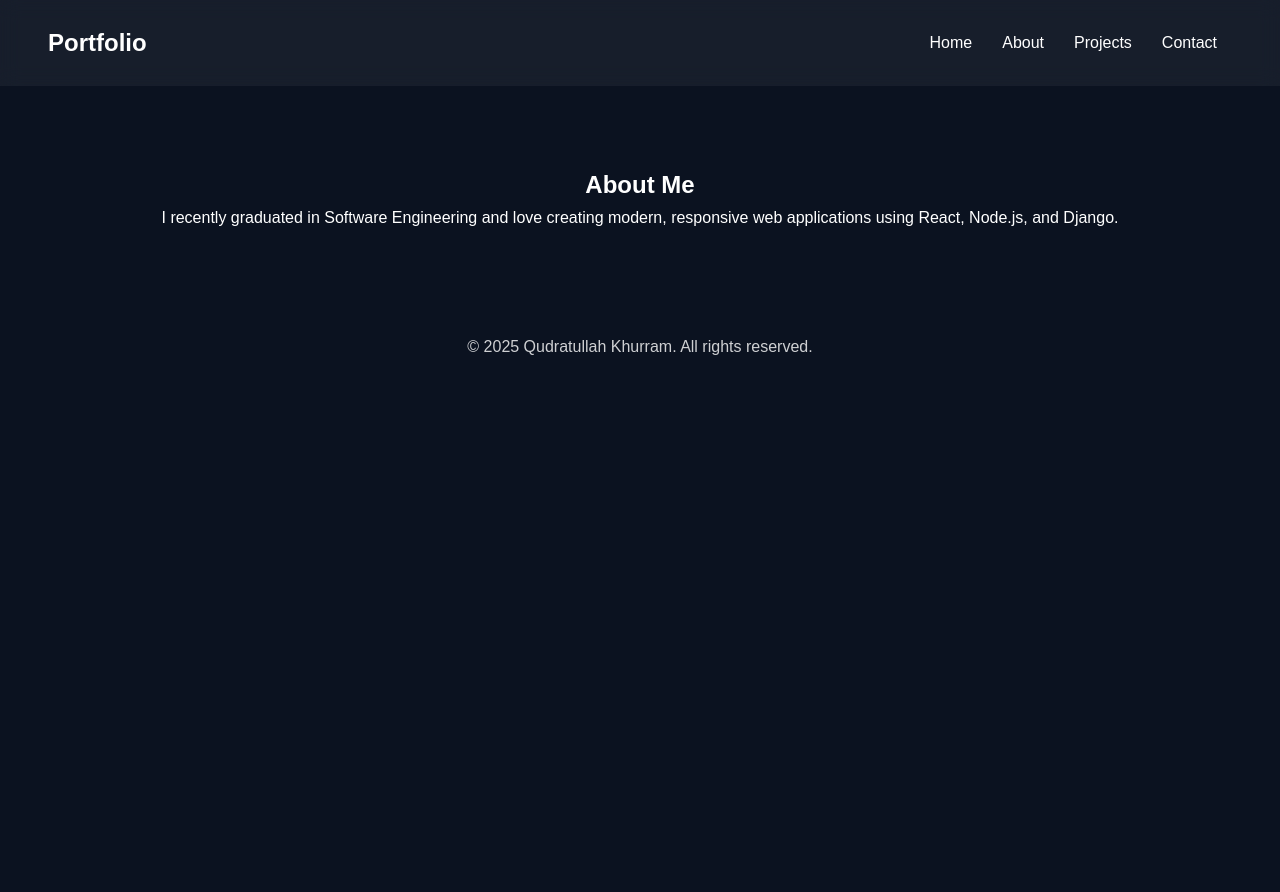
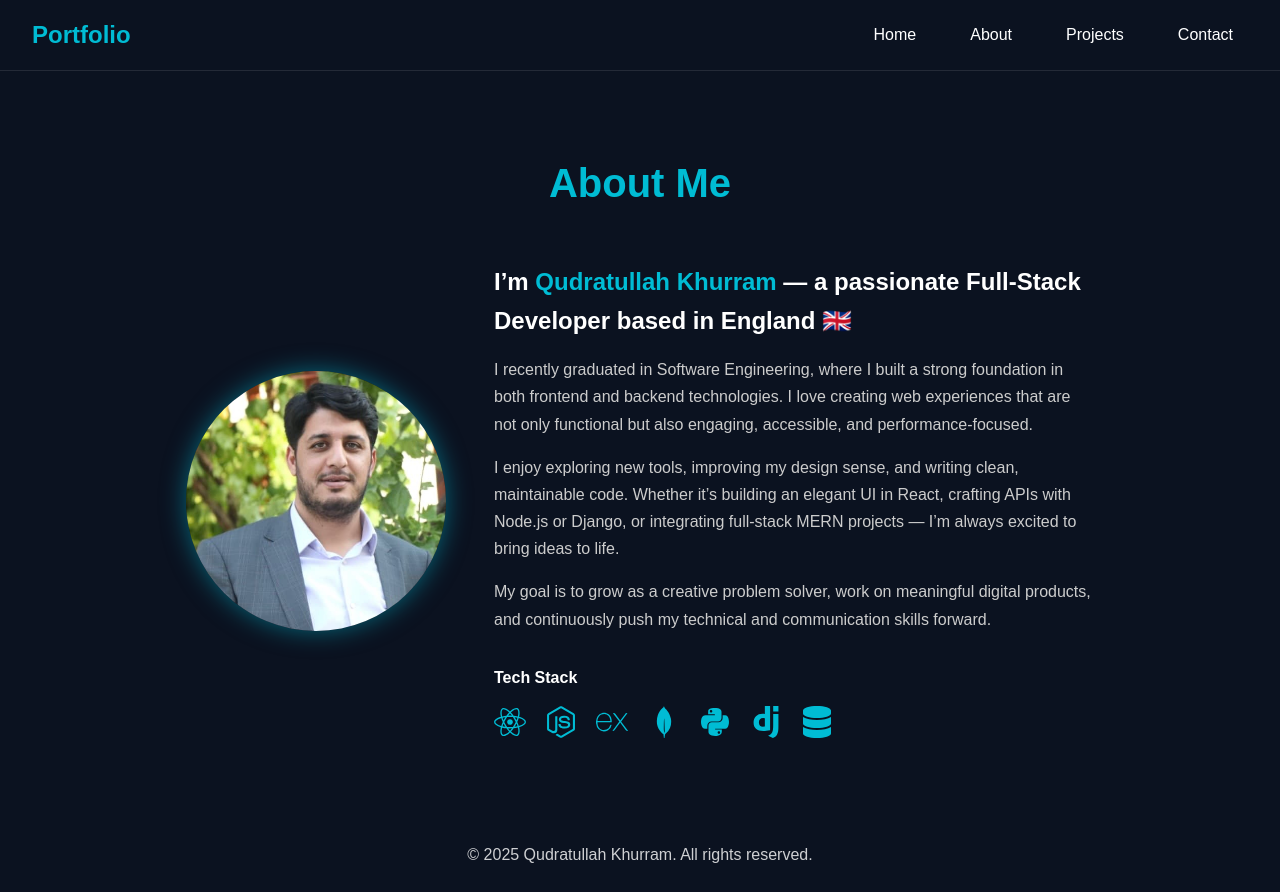
Before and after one commit to qudratullah-khurram/QudratullahKhurram.github.io, a React (Vite) app: page /about in a window 1280 px wide. Before the commit the page ends 800 px from the top, so only its background shows below. Built offline with nearby package versions, Linux system fonts and the light colour scheme.

Commit message:
fix: resolve routing delay issue and add About page

```diff
--- a/package.json
+++ b/package.json
@@ -14,7 +14,8 @@
     "react": "^19.1.1",
     "react-dom": "^19.1.1",
     "react-icons": "^5.5.0",
-    "react-router-dom": "^7.9.4"
+    "react-router-dom": "^7.9.5",
+    "react-transition-group": "^4.4.5"
   },
   "devDependencies": {
     "@eslint/js": "^9.36.0",
--- a/src/App.jsx
+++ b/src/App.jsx
@@ -1,5 +1,5 @@
-import { BrowserRouter, Router, Routes, Route, Link, useLocation } from "react-router-dom";
-import { motion } from "framer-motion";
+import { Routes, Route, Link, useLocation } from "react-router-dom";
+import { motion, AnimatePresence } from "framer-motion";
 import Hero from "./components/Hero";
 import About from "./components/About";
 import Projects from "./components/Projects";
@@ -7,7 +7,8 @@ import Contact from "./components/Contact";
 import Footer from "./components/Footer";
 
 export default function App() {
-  const location = useLocation()
+  const location = useLocation();
+
   return (
     <div>
       <motion.header
@@ -15,24 +16,61 @@ export default function App() {
         animate={{ opacity: 1, y: 0 }}
         transition={{ duration: 0.6 }}
         className="navbar"
+        style={styles.navbar}
       >
-        <h1 className="logo">Portfolio</h1>
-        <nav>
-          <Link to="/">Home</Link>
-          <Link to="/about">About</Link>
-          <Link to="/projects">Projects</Link>
-          <Link to="/contact">Contact</Link>
+        <h1 style={styles.logo}>Portfolio</h1>
+        <nav style={styles.navLinks}>
+          <Link to="/" style={styles.link}>
+            Home
+          </Link>
+          <Link to="/about" style={styles.link}>
+            About
+          </Link>
+          <Link to="/projects" style={styles.link}>
+            Projects
+          </Link>
+          <Link to="/contact" style={styles.link}>
+            Contact
+          </Link>
         </nav>
       </motion.header>
 
-        <Routes locaction = {location} key = {location.pathname}>
+      <Routes location={location} key={location.pathname}>
   <Route path="/" element={<Hero />} />
   <Route path="/about" element={<About />} />
   <Route path="/projects" element={<Projects />} />
   <Route path="/contact" element={<Contact />} />
 </Routes>
-
       <Footer />
     </div>
   );
 }
+
+const styles = {
+  navbar: {
+    display: "flex",
+    justifyContent: "space-between",
+    alignItems: "center",
+    padding: "1rem 2rem",
+    background: "#0b1220",
+    position: "sticky",
+    top: 0,
+    zIndex: 1000,
+    borderBottom: "1px solid rgba(255,255,255,0.1)",
+  },
+  logo: {
+    fontSize: "1.5rem",
+    fontWeight: "700",
+    color: "#00bcd4",
+  },
+  navLinks: {
+    display: "flex",
+    gap: "1.5rem",
+  },
+  link: {
+    color: "white",
+    textDecoration: "none",
+    fontWeight: "500",
+    transition: "color 0.2s ease",
+  },
+};
--- a/src/components/About.jsx
+++ b/src/components/About.jsx
@@ -1,11 +1,125 @@
+import { motion } from "framer-motion";
+import { FaReact, FaNodeJs, FaPython, FaDatabase } from "react-icons/fa";
+import { SiDjango, SiMongodb, SiExpress, SiTailwindcss } from "react-icons/si";
+import myPhoto from "../assets/me.jpg";
+
 export default function About() {
   return (
-    <section id="about">
-      <h2>About Me</h2>
-      <p>
-        I recently graduated in Software Engineering and love creating modern,
-        responsive web applications using React, Node.js, and Django.
-      </p>
+    <section id="about" style={styles.section}>
+      <motion.h2
+        initial={{ opacity: 0, y: 20 }}
+        whileInView={{ opacity: 1, y: 0 }}
+        transition={{ duration: 0.6 }}
+        style={styles.title}
+      >
+        About Me
+      </motion.h2>
+
+      <div style={styles.container}>
+        <motion.img
+          src={myPhoto}
+          alt="Qudratullah Khurram"
+          style={styles.image}
+          initial={{ opacity: 0, scale: 0.9 }}
+          whileInView={{ opacity: 1, scale: 1 }}
+          transition={{ duration: 0.8 }}
+        />
+        <motion.div
+          initial={{ opacity: 0, x: 40 }}
+          whileInView={{ opacity: 1, x: 0 }}
+          transition={{ duration: 0.8 }}
+          style={styles.textBox}
+        >
+          <h3 style={styles.heading}>
+            I’m <span style={{ color: "#00bcd4" }}>Qudratullah Khurram</span> —
+            a passionate Full-Stack Developer based in England 🇬🇧
+          </h3>
+
+          <p style={styles.paragraph}>
+            I recently graduated in Software Engineering, where I built a strong
+            foundation in both frontend and backend technologies. I love
+            creating web experiences that are not only functional but also
+            engaging, accessible, and performance-focused.
+          </p>
+
+          <p style={styles.paragraph}>
+            I enjoy exploring new tools, improving my design sense, and writing
+            clean, maintainable code. Whether it’s building an elegant UI in
+            React, crafting APIs with Node.js or Django, or integrating
+            full-stack MERN projects — I’m always excited to bring ideas to life.
+          </p>
+
+          <p style={styles.paragraph}>
+            My goal is to grow as a creative problem solver, work on meaningful
+            digital products, and continuously push my technical and
+            communication skills forward.
+          </p>
+          <div style={styles.skills}>
+            <h4 style={{ marginBottom: "1rem" }}>Tech Stack</h4>
+            <div style={styles.icons}>
+              <FaReact title="React" />
+              <FaNodeJs title="Node.js" />
+              <SiExpress title="Express" />
+              <SiMongodb title="MongoDB" />
+              <FaPython title="Python" />
+              <SiDjango title="Django" />
+              <FaDatabase title="Databases" />
+            </div>
+          </div>
+        </motion.div>
+      </div>
     </section>
   );
 }
+
+const styles = {
+  section: {
+    padding: "5rem 2rem",
+    backgroundColor: "#0b1220",
+    color: "white",
+    textAlign: "center",
+  },
+  title: {
+    fontSize: "2.5rem",
+    color: "#00bcd4",
+    marginBottom: "3rem",
+  },
+  container: {
+    display: "flex",
+    flexWrap: "wrap",
+    justifyContent: "center",
+    alignItems: "center",
+    gap: "3rem",
+  },
+  image: {
+    width: "260px",
+    height: "260px",
+    borderRadius: "50%",
+    objectFit: "cover",
+    boxShadow: "0 0 25px rgba(0, 188, 212, 0.5)",
+  },
+  textBox: {
+    maxWidth: "600px",
+    textAlign: "left",
+  },
+  heading: {
+    fontSize: "1.5rem",
+    marginBottom: "1rem",
+  },
+  paragraph: {
+    color: "#ccc",
+    fontSize: "1rem",
+    lineHeight: "1.7",
+    marginBottom: "1rem",
+  },
+  skills: {
+    marginTop: "2rem",
+  },
+  icons: {
+    display: "flex",
+    flexWrap: "wrap",
+    gap: "1.2rem",
+    fontSize: "2rem",
+    color: "#00bcd4",
+  },
+};
--- a/src/components/Contact.jsx
+++ b/src/components/Contact.jsx
@@ -6,7 +6,8 @@ export default function Contact() {
     <section id="contact" style={styles.contactSection}>
       <motion.h2
         initial={{ opacity: 0, y: 20 }}
-        whileInView={{ opacity: 1, y: 0 }}
+
+        animate={{ opacity: 1, y: 0 }}
         transition={{ duration: 0.6 }}
       >
         Contact Me
@@ -14,7 +15,7 @@ export default function Contact() {
 
       <motion.p
         initial={{ opacity: 0 }}
-        whileInView={{ opacity: 1 }}
+        animate={{ opacity: 1 }}
         transition={{ delay: 0.2, duration: 0.6 }}
         style={{ maxWidth: "700px", margin: "0 auto", lineHeight: "1.8rem" }}
       >
@@ -27,7 +28,7 @@ export default function Contact() {
       <motion.ul
         style={styles.skillsList}
         initial={{ opacity: 0 }}
-        whileInView={{ opacity: 1 }}
+        animate={{ opacity: 1 }}
         transition={{ delay: 0.4, duration: 0.6 }}
       >
         <li>💻 Full-Stack Web Development (HTML, CSS, Javascript, Express, Python, Django, SQL, PostgreSQL)</li>
@@ -38,7 +39,7 @@ export default function Contact() {
       <motion.div
         style={styles.contactDetails}
         initial={{ opacity: 0, y: 20 }}
-        whileInView={{ opacity: 1, y: 0 }}
+        animate={{ opacity: 1, y: 0 }}
         transition={{ delay: 0.6, duration: 0.6 }}
       >
         <p>
@@ -57,7 +58,7 @@ export default function Contact() {
       <motion.div
         style={styles.socials}
         initial={{ opacity: 0, y: 20 }}
-        whileInView={{ opacity: 1, y: 0 }}
+        animate={{ opacity: 1, y: 0 }}
         transition={{ delay: 0.8, duration: 0.6 }}
       >
         <a
@@ -92,7 +93,7 @@ export default function Contact() {
       <motion.p
         style={{ marginTop: "2rem", fontStyle: "italic" }}
         initial={{ opacity: 0 }}
-        whileInView={{ opacity: 1 }}
+        animate={{ opacity: 1 }}
         transition={{ delay: 1, duration: 0.6 }}
       >
         I’d love to hear about your project, ideas, or opportunities — let’s
--- a/src/components/Projects.jsx
+++ b/src/components/Projects.jsx
@@ -1,7 +1,5 @@
 import { motion } from "framer-motion";
 import { FaGithub, FaExternalLinkAlt } from "react-icons/fa";
-
-// Example project images
 import project1 from "../assets/project1.jpg";
 import project2 from "../assets/project2.jpg";
 import project3 from "../assets/project3.jpg";
@@ -41,7 +39,7 @@ export default function Projects() {
     <section id="projects" style={styles.section}>
       <motion.h2
         initial={{ opacity: 0, y: 20 }}
-        whileInView={{ opacity: 1, y: 0 }}
+        animate={{ opacity: 1, y: 0 }}
         transition={{ duration: 0.6 }}
         style={styles.title}
       >
@@ -57,7 +55,7 @@ export default function Projects() {
           <motion.div
             key={index}
             initial={{ opacity: 0, y: 40 }}
-            whileInView={{ opacity: 1, y: 0 }}
+            animate={{ opacity: 1, y: 0 }}
             transition={{ duration: 0.5, delay: index * 0.2 }}
             style={styles.card}
           >
--- a/src/main.jsx
+++ b/src/main.jsx
@@ -1,13 +1,13 @@
 import React from "react";
 import ReactDOM from "react-dom/client";
+import { BrowserRouter } from "react-router-dom";
 import App from "./App";
 import "./index.css";
 
-import { BrowserRouter } from "react-router-dom";
 ReactDOM.createRoot(document.getElementById("root")).render(
   <React.StrictMode>
-   <BrowserRouter>
-    <App />
+    <BrowserRouter>
+      <App />
     </BrowserRouter>
   </React.StrictMode>
 );
```
Also changed, not shown: 1 other file (tests, documents, lock files or other folders). Lines whose indentation alone changed are shown as unchanged.
